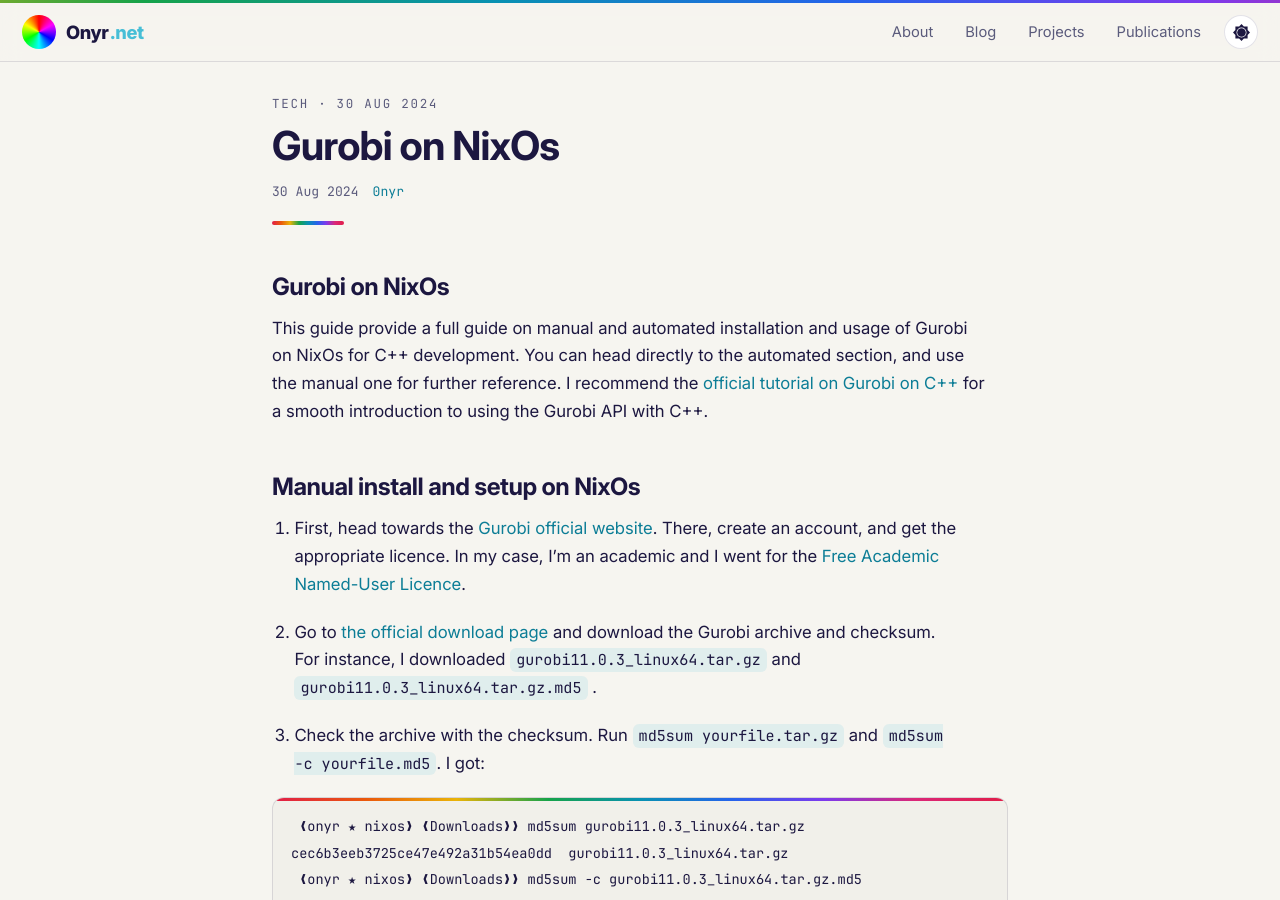
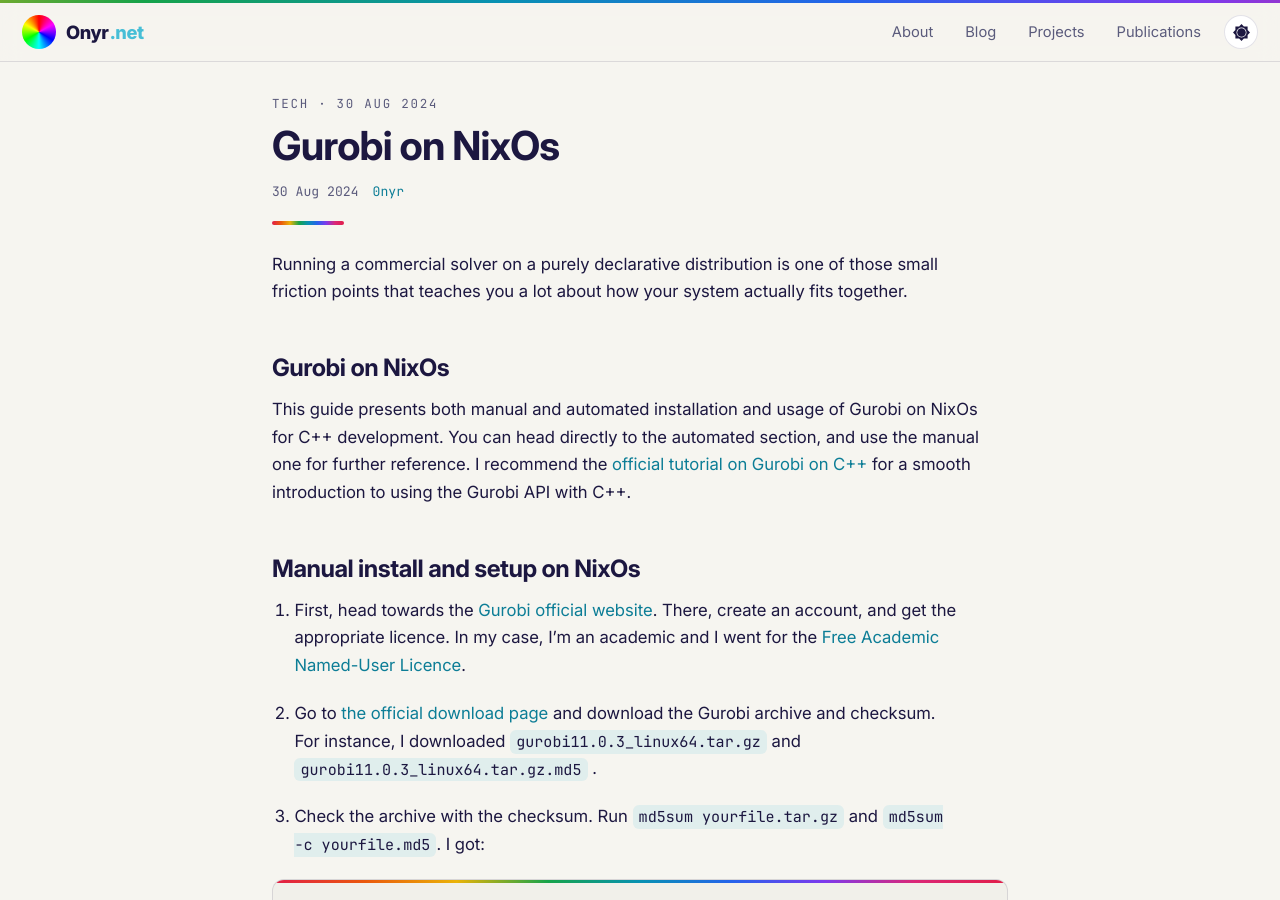
Before and after one commit to 0nyr/onyr-website, a Jekyll site: the page built from _posts/2024-08-30-gurobi-on-nixos.md, in a window 1280 px wide and 900 px high. Built offline with Jekyll 4.4.1, drawn with Linux system fonts in a browser that asks for light colours; some of the changed text lies outside the part shown.

Commit message:
Minor post edits.

````diff
--- a/_posts/2024-08-30-gurobi-on-nixos.md
+++ b/_posts/2024-08-30-gurobi-on-nixos.md
@@ -6,9 +6,11 @@
 tags: [tech]
 ---
 
+Running a commercial solver on a purely declarative distribution is one of those small friction points that teaches you a lot about how your system actually fits together.
+
 ## Gurobi on NixOs
 
-This guide provide a full guide on manual and automated installation and usage of Gurobi on NixOs for C++ development. You can head directly to the automated section, and use the manual one for further reference. I recommend the [official tutorial on Gurobi on C++](https://support.gurobi.com/hc/en-us/articles/17307434813073-Tutorial-Getting-Started-with-the-Gurobi-C-API) for a smooth introduction to using the Gurobi API with C++.
+This guide presents both manual and automated installation and usage of Gurobi on NixOs for C++ development. You can head directly to the automated section, and use the manual one for further reference. I recommend the [official tutorial on Gurobi on C++](https://support.gurobi.com/hc/en-us/articles/17307434813073-Tutorial-Getting-Started-with-the-Gurobi-C-API) for a smooth introduction to using the Gurobi API with C++.
 
 ## Manual install and setup on NixOs
 
@@ -292,3 +294,7 @@
 ```
 
 That's how to get Gurobi to Work on NixOs.
+
+## Closing note
+
+This is the kind of setup that feels fiddly once and then never again. That is, in the end, the promise of the declarative approach.
````
Also changed, not shown: _posts/2026-07-21-mamut-routing-mirror.md (+1 -1 lines).
